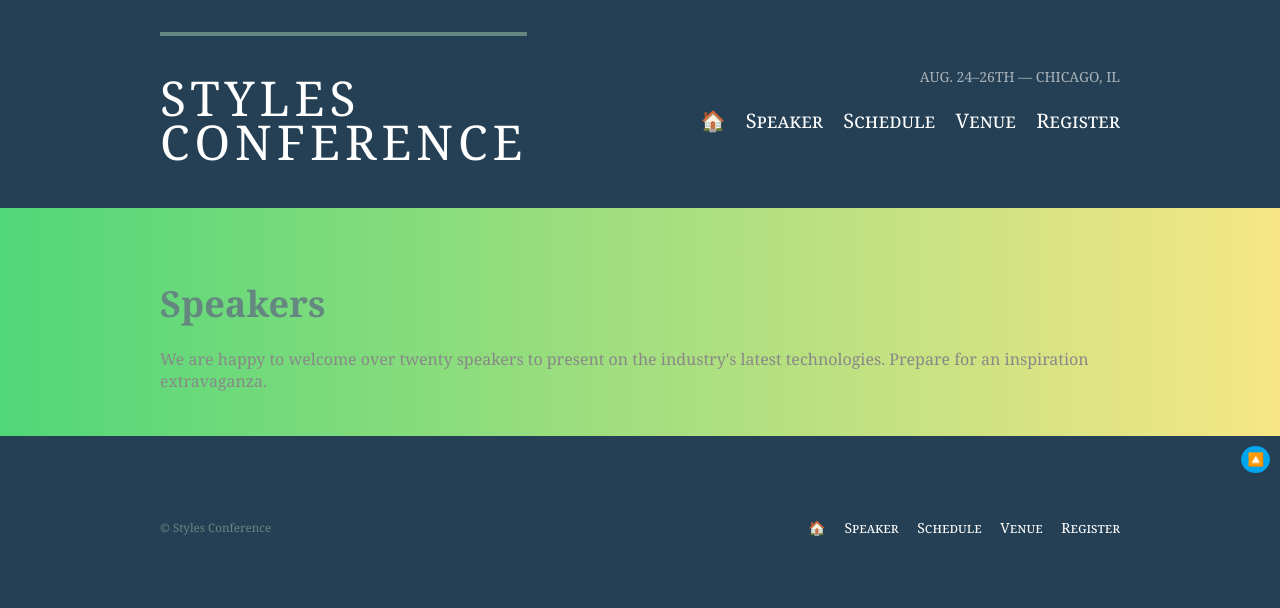
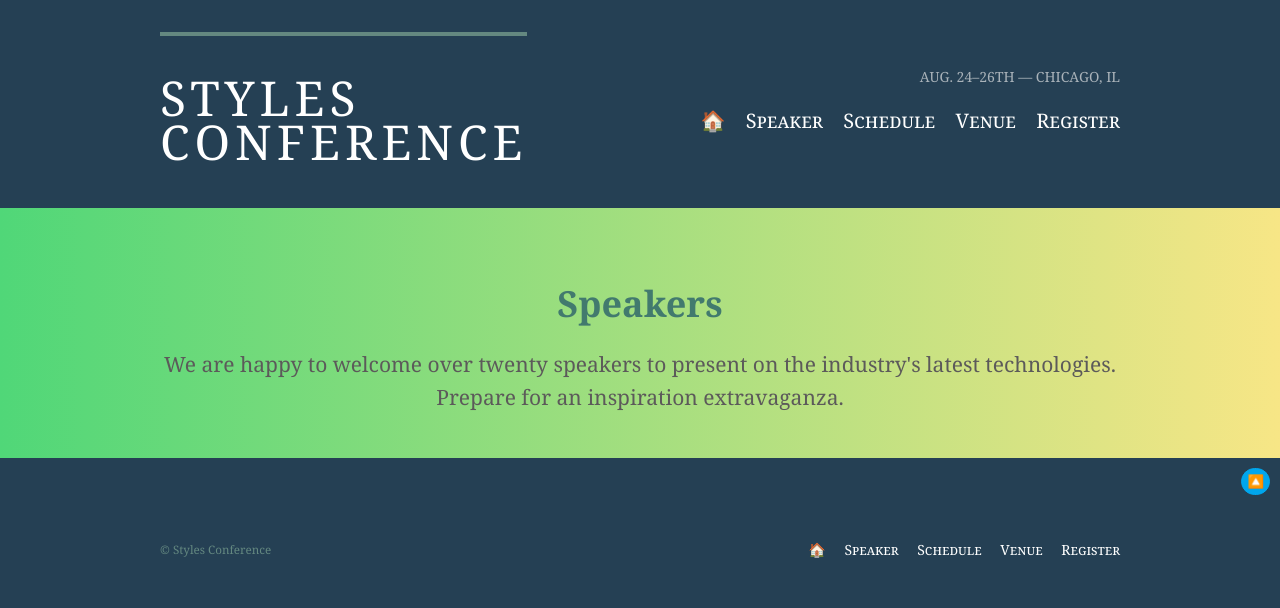
Before and after one commit to octocatblain/styles-conference-website, a plain HTML site: page speaker.html in a window 1280 px wide. Drawn offline with Linux system fonts and the light colour scheme.

Commit message:
add lead class to container

```diff
--- a/assets/stylesheets/main.css
+++ b/assets/stylesheets/main.css
@@ -89,6 +89,7 @@ Rows
   background: linear-gradient(to right, #50d778, #f7e686);
   padding: 44px 0 22px 0;
 }
+
 /*
 ================================
 Typography
@@ -101,6 +102,21 @@ h4,
 h5,
 p {
   margin-bottom: 22px;
+}
+
+/*
+================================
+Leads
+================================
+*/
+
+.lead {
+  text-align: center;
+}
+
+.lead p {
+  font-size: 21px;
+  line-height: 33px;
 }
 
 /*
@@ -227,7 +243,7 @@ Custom Styles
 body {
   font: 300 16px/22px Cambria, Cochin, Georgia, Times, "Times New Roman", serif;
   background-color: #254054;
-  color: #888;
+  color: #5c5a5a;
   margin: 0 0 0 0;
 }
 
@@ -235,7 +251,7 @@ h1,
 h2,
 h3,
 h4 {
-  color: #648880;
+  color: #427a6e;
 }
 
 h1 {
--- a/speaker.html
+++ b/speaker.html
@@ -27,7 +27,7 @@
     </header>
 
     <section class="row-alt">
-        <div class="container">
+        <div class="lead container">
             <h1>Speakers</h1>
             <p>We are happy to welcome over twenty speakers to present on the industry's latest technologies. Prepare
                 for an inspiration extravaganza.</p>
```
